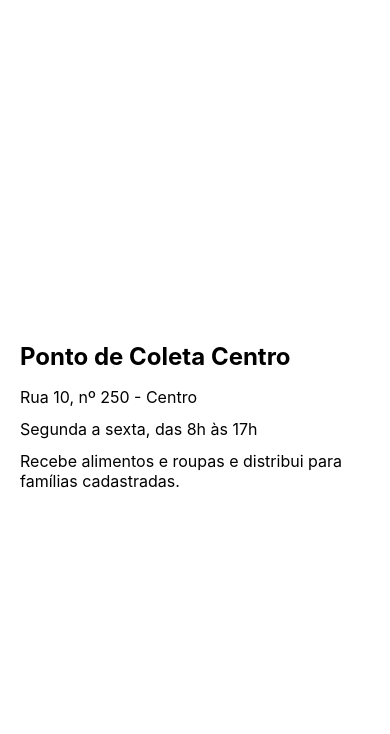
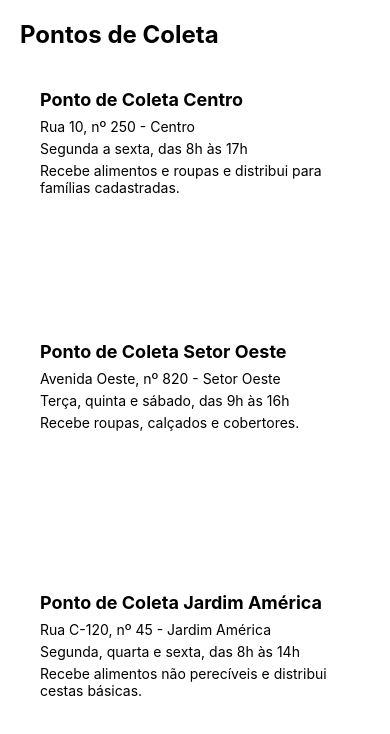
Before and after one commit to matheusaraujo00727/instituto-mao-amiga, a React Native app: screen / in a window 390 px wide. Shown: the top 734 px of the page. Built offline with nearby package versions, Linux system fonts and the light colour scheme.

Commit message:
feat: cria lista de pontos de coleta

```diff
--- a/App.tsx
+++ b/App.tsx
@@ -8,14 +8,33 @@ type Ponto = {
   recebeDistribui: string;
 };
 
-const pontoMock: Ponto = {
-nome: 'Ponto de Coleta Centro',
-endereco: 'Rua 10, nº 250 - Centro',
-horario: 'Segunda a sexta, das 8h às 17h',
-recebeDistribui: 'Recebe alimentos e roupas e distribui para famílias cadastradas.',
-};
+const pontosMock: Ponto = [
+  {
+  id: '1',
+  nome: 'Ponto de Coleta Centro',
+  endereco: 'Rua 10, nº 250 - Centro',
+  horario: 'Segunda a sexta, das 8h às 17h',
+  recebeDistribui:'Recebe alimentos e roupas e distribui para famílias cadastradas.',
+},
 
-function DetalhePonto({ ponto }: { ponto: Ponto }) {
+{
+   id: '2',
+  nome: 'Ponto de Coleta Setor Oeste',
+  endereco: 'Avenida Oeste, nº 820 - Setor Oeste',
+  horario: 'Terça, quinta e sábado, das 9h às 16h',
+  recebeDistribui: 'Recebe roupas, calçados e cobertores.',
+},
+
+{
+ id: '3',
+  nome: 'Ponto de Coleta Jardim América',
+  endereco: 'Rua C-120, nº 45 - Jardim América',
+  horario: 'Segunda, quarta e sexta, das 8h às 14h',
+  recebeDistribui: 'Recebe alimentos não perecíveis e distribui cestas básicas.',
+},
+];
+
+function PontoItem({ ponto }: { ponto: Ponto }) {
  return (
  <View style={styles.container}>
  <Text style={styles.nome}>{ponto.nome}</Text>
@@ -27,23 +46,44 @@ function DetalhePonto({ ponto }: { ponto: Ponto }) {
 }
 
 export default function TelaDetalhePonto() {
-  return <DetalhePonto ponto={pontoMock} />;
+  return (
+ <View style={styles.container}>
+ <Text style={styles.titulo}>Pontos de Coleta</Text>
+
+ {pontosMock.map((ponto) => (
+ <PontoItem
+ key={ponto.id}
+ ponto={ponto}
+ />
+ ))}
+ </View>
+ );
 }
 
 const styles = StyleSheet.create({
  container: {
  flex: 1,
  padding: 20,
- justifyContent: 'center',
+ backgroundColor: '#fff',
+ },
+titulo: {
+ fontSize: 24,
+ fontWeight: 'bold',
+ marginBottom: 20,
+ },
+ item: {
+ padding: 15,
+ marginBottom: 15,
+ backgroundColor: '#f2f2f2',
+ borderRadius: 8,
  },
  nome: {
- fontSize: 24,
- fontWeight:
- 'bold',
- marginBottom: 16,
+ fontSize: 18,
+ fontWeight: 'bold',
+ marginBottom: 8,
  },
  campo: {
- fontSize: 16,
- marginBottom: 12,
+ fontSize: 14,
+ marginBottom: 5,
  },
 });
```
